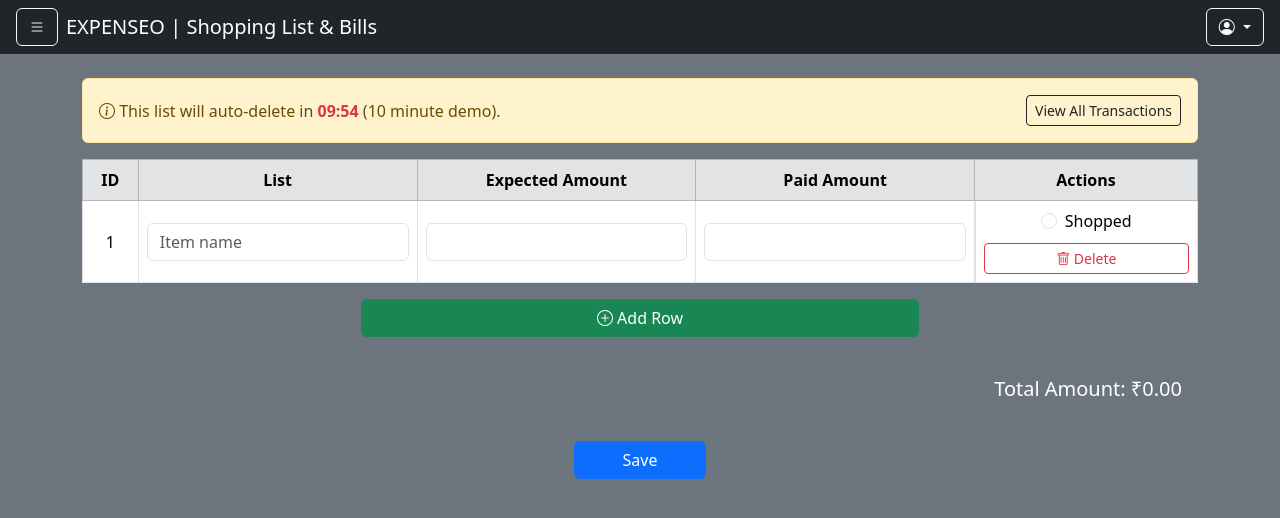
After one commit to HARSH17m/G10, a Django app: page /shopping_list_and_bills/ in a window 1280 px wide. The commit adds this page. Shown: the top 518 px of the page. Run offline with Django 5.2, Linux system fonts and the light colour scheme.

Commit message:
Added Adam's Work

```diff
--- a/apps/expense/templates/expense/base.html
+++ b/apps/expense/templates/expense/base.html
@@ -1,6 +1,7 @@
 <!DOCTYPE html>
 <html lang="en">
   <head>
+    {% block head %}{% endblock  %}
     <meta charset="UTF-8" />
     <meta name="viewport" content="width=device-width, initial-scale=1.0" />
     <title>{% block title %}{% endblock %} | EXPENSEO</title>
@@ -95,7 +96,7 @@
           </li>
           <hr class="my-1" />
           <li class="nav-item mb-2 bg-secondary p-">
-            <a class="nav-link text-white bg-dark " href="#"
+            <a class="nav-link text-white bg-dark " href="{% url 'shopping_list_and_bills' %}"
               ><i class="bi bi-cart me-2"></i>Shopping List & Bills</a
             >
           </li>
--- /dev/null
+++ b/apps/expense/templates/expense/shopping_list_and_bills.html
@@ -0,0 +1,151 @@
+{% extends "expense/base.html" %}
+{% block title %}Shopping List & Bills{% endblock  %}
+{% block page %}Shopping List & Bills{% endblock  %}
+{% block head %}
+<link href="https://cdn.jsdelivr.net/npm/bootstrap@5.3.0/dist/css/bootstrap.min.css" rel="stylesheet">
+<link href="https://cdn.jsdelivr.net/npm/bootstrap-icons@1.10.5/font/bootstrap-icons.css" rel="stylesheet">
+{% endblock  %}
+{% block body %}
+<div class="container py-4">
+  <!-- Info Alert with Timer -->
+  <div class="alert alert-warning d-flex justify-content-between align-items-center">
+    <div>
+      <i class="bi bi-info-circle"></i>
+      This list will auto-delete in <span id="timer" class="fw-bold text-danger">10:00</span> (10 minute demo).
+    </div>
+    <button class="btn btn-sm btn-outline-dark">View All Transactions</button>
+  </div>
+
+  <!-- Table Start -->
+  <table class="table table-bordered text-center align-middle" id="shoppingTable">
+    <thead class="table-secondary">
+      <tr>
+        <th style="width:5%;">ID</th>
+        <th>List</th>
+        <th>Expected Amount</th>
+        <th>Paid Amount</th>
+        <th style="width:20%;">Actions</th>
+      </tr>
+    </thead>
+    <tbody>
+      <!-- Sample Row -->
+      <tr>
+        <td>1</td>
+        <td><input type="text" class="form-control" placeholder="Item name"></td>
+        <td><input type="number" step="0.01" class="form-control expected"></td>
+        <td><input type="number" step="0.01" class="form-control paid" oninput="updateTotal()"></td>
+        <td class="d-flex flex-column gap-2">
+          <div class="form-check d-flex justify-content-center">
+            <input class="form-check-input me-2 shopped-radio" type="radio" name="shopped0">
+            <label class="form-check-label">Shopped</label>
+          </div>
+          <button class="btn btn-outline-danger btn-sm" onclick="deleteRow(this)">
+            <i class="bi bi-trash"></i> Delete
+          </button>
+        </td>
+      </tr>
+    </tbody>
+  </table>
+
+  <!-- Add Row Button -->
+  <div class="text-center mb-4">
+    <button class="btn btn-success w-50" onclick="addRow()">
+      <i class="bi bi-plus-circle"></i> Add Row
+    </button>
+  </div>
+
+  <!-- Total Amount Section -->
+  <div class="bg-secondary text-white p-3 rounded text-end">
+    <h5 class="mb-0">Total Amount: ₹<span id="totalAmount">0.00</span></h5>
+  </div>
+
+  <!-- Save Button -->
+  <div class="text-center mt-4">
+    <button class="btn btn-primary px-5" onclick="saveToMaster()">Save</button>
+  </div>
+</div>
+
+<!-- Bootstrap JS -->
+<script src="https://cdn.jsdelivr.net/npm/bootstrap@5.3.0/dist/js/bootstrap.bundle.min.js"></script>
+
+<!-- Custom JS -->
+<script>
+  let idCounter = 2;
+
+  function addRow() {
+    const table = document.getElementById('shoppingTable').getElementsByTagName('tbody')[0];
+    const row = table.insertRow();
+    row.innerHTML = `
+      <td>${idCounter++}</td>
+      <td><input type="text" class="form-control" placeholder="Item name"></td>
+      <td><input type="number" step="0.01" class="form-control expected"></td>
+      <td><input type="number" step="0.01" class="form-control paid" oninput="updateTotal()"></td>
+      <td class="d-flex flex-column gap-2">
+        <div class="form-check d-flex justify-content-center">
+          <input class="form-check-input me-2 shopped-radio" type="radio" name="shopped${idCounter}">
+          <label class="form-check-label">Shopped</label>
+        </div>
+        <button class="btn btn-outline-danger btn-sm" onclick="deleteRow(this)">
+          <i class="bi bi-trash"></i> Delete
+        </button>
+      </td>
+    `;
+  }
+
+  function deleteRow(button) {
+    const row = button.closest('tr');
+    row.remove();
+    updateTotal();
+  }
+
+  function updateTotal() {
+    const paidInputs = document.querySelectorAll('.paid');
+    let total = 0;
+    paidInputs.forEach(input => {
+      const value = parseFloat(input.value) || 0;
+      total += value;
+    });
+    document.getElementById('totalAmount').textContent = total.toFixed(2);
+  }
+
+  function saveToMaster() {
+    const rows = document.querySelectorAll('#shoppingTable tbody tr');
+    let savedCount = 0;
+    rows.forEach(row => {
+      const radio = row.querySelector('.shopped-radio');
+      if (radio.checked) {
+        savedCount++;
+        // Simulate saving row to DB
+        row.style.backgroundColor = '#d1e7dd'; // light green for saved
+      }
+    });
+    alert(savedCount + " row(s) marked as 'shopped' saved to master table.");
+  }
+
+  // Timer countdown (10 minute demo)
+  let timeLeft = 600;
+  const timer = document.getElementById('timer');
+  const countdown = setInterval(() => {
+    timeLeft--;
+    const minutes = String(Math.floor(timeLeft / 60)).padStart(2, '0');
+    const seconds = String(timeLeft % 60).padStart(2, '0');
+    timer.textContent = `${minutes}:${seconds}`;
+    if (timeLeft <= 0) {
+      clearInterval(countdown);
+      deleteUnshoppedRows();
+    }
+  }, 1000);
+
+  function deleteUnshoppedRows() {
+    const rows = document.querySelectorAll('#shoppingTable tbody tr');
+    rows.forEach(row => {
+      const radio = row.querySelector('.shopped-radio');
+      if (!radio.checked) {
+        row.remove();
+      }
+    });
+    alert("Unshopped rows auto-deleted.");
+    updateTotal();
+  }
+</script>
+{% endblock  %}
--- a/apps/expense/urls.py
+++ b/apps/expense/urls.py
@@ -9,4 +9,5 @@ urlpatterns = [
     path('details/',details,name="details"),
     path('index/',index,name="index"),
     path('analytics/',analytics,name="analytics"),
+    path('shopping_list_and_bills/',shopping_list_and_bills,name="shopping_list_and_bills"),
 ]
--- a/apps/expense/views.py
+++ b/apps/expense/views.py
@@ -10,13 +10,13 @@ from .helpers import *
 import random
 
 # Create your views here.
-def login_required(view_func):
-    @wraps(view_func)
-    def wrapper(request, *args, **kwargs):
-        if 'labour_id' not in request.session:
-            return redirect('login')  # redirect to login page
-        return view_func(request, *args, **kwargs)
-    return wrapper
+# def login_required(view_func):
+#     @wraps(view_func)
+#     def wrapper(request, *args, **kwargs):
+#         if 'user_id' not in request.session:
+#             return redirect('login')  # redirect to login page
+#         return view_func(request, *args, **kwargs)
+    # return wrapper
 
 def login(request):#VIVEK
     if request.method == 'POST':
@@ -111,6 +111,7 @@ def email_verify(request):#VARUN
 def forgot_password(request):#HARSH
     return render(request,'expense/forgot_password.html')
 
+# @login_required
 def index(request):
     return render(request,'expense/index.html')
 
@@ -119,3 +120,6 @@ def analytics(request):
 
 def details(request):
     return render(request,'expense/details.html')
+
+def shopping_list_and_bills(request):
+    return render(request,'expense/shopping_list_and_bills.html')
--- a/expenseo/settings.py
+++ b/expenseo/settings.py
@@ -128,5 +128,7 @@ EMAIL_BACKEND = 'django.core.mail.backends.smtp.EmailBackend'
 EMAIL_USE_TLS = True
 EMAIL_HOST = 'smtp.gmail.com'
 # EMAIL_HOST_USER = 'your-email'
+EMAIL_HOST_USER = 'studentvarun01@gmail.com'
 # EMAIL_HOST_PASSWORD = 'your-16-digits password'
+EMAIL_HOST_PASSWORD = 'zsrwludzphybvifz'
 EMAIL_PORT=587
```
Also changed, not shown: apps/expense/templates/expense/forgot_password.html (+33 -0 lines), EXPENSEO.db.
